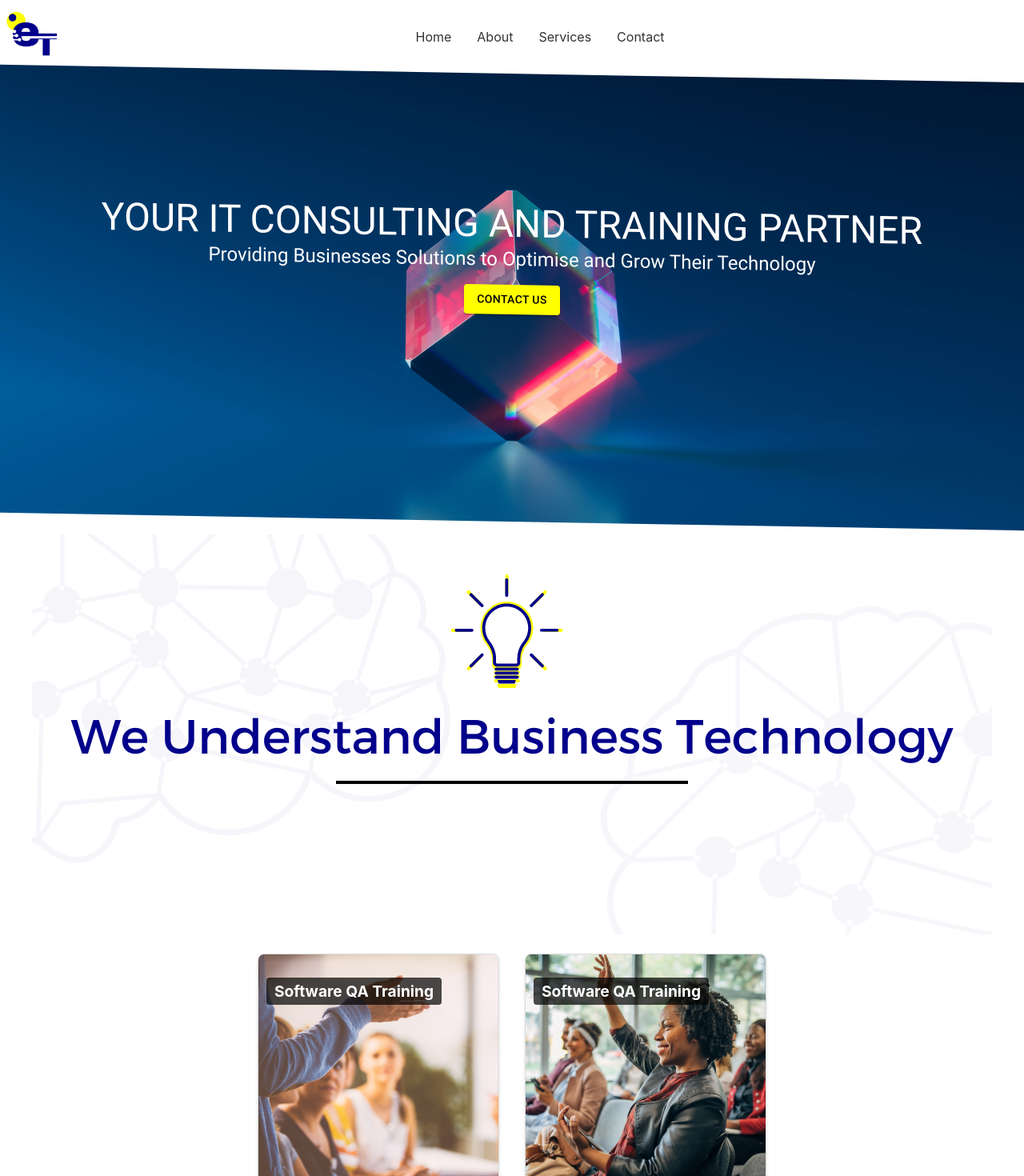
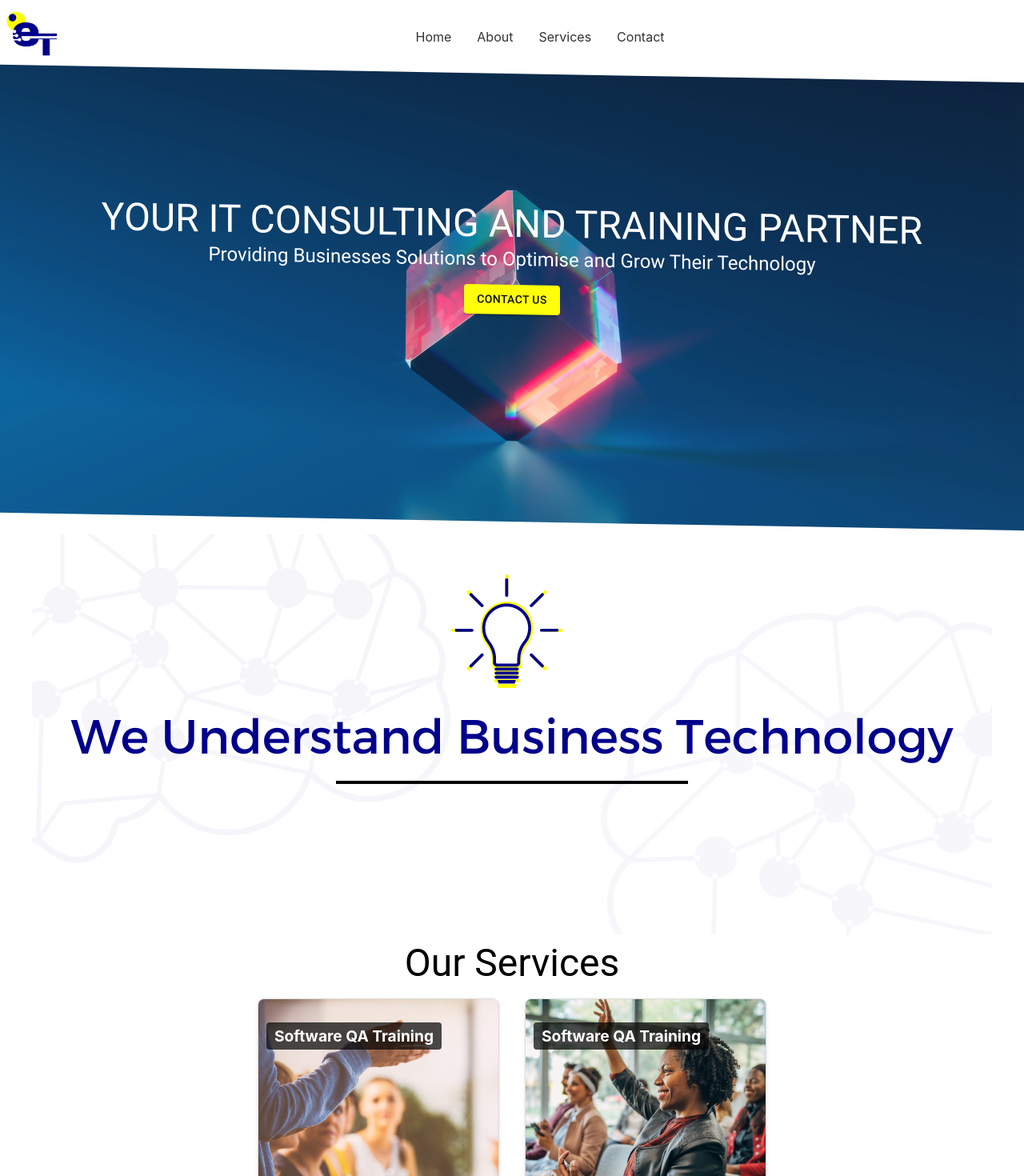
Before and after one commit to kgauzampe/econo, a React (Create React App) app: page / in a window 1280 px wide. Shown: the top 1470 px of the page at 80% size. Built offline with nearby package versions, Linux system fonts and the light colour scheme.

Commit message:
Title Added

```diff
--- a/src/Components/Home/home.css
+++ b/src/Components/Home/home.css
@@ -7,6 +7,7 @@
     transform: skewY(1deg);
     z-index: 2;
     height: 70vh;
+    opacity: 95%;
 
   }
   .weUnder{
--- a/src/Components/Home/home.js
+++ b/src/Components/Home/home.js
@@ -60,6 +60,9 @@ const Home = () => {
             </div>
             <div className="About-container">
                 <Container>
+                    <Typography variant="h3" component="h3" >
+                        Our Services
+                    </Typography>
                     <div className="about-cards">
                         <div className="card1">
                             <Serv1Card />
--- /dev/null
+++ b/src/Components/Serv1Card/Serv1Card.css
@@ -0,0 +1,6 @@
+.Serv1{
+    display: flex;
+    flex-direction: column;
+    align-items: center;
+    text-align: center;
+}
--- a/src/Components/Serv1Card/Serv1Card.js
+++ b/src/Components/Serv1Card/Serv1Card.js
@@ -4,7 +4,7 @@ import Card1 from '../Card1/card1'; // Assuming you have your Card1 component
 
 const Serv1Card = () => {
   return (
-    <Link to="/Service1" style={{ textDecoration: 'none', color: 'inherit' }}>
+    <Link className='Serv1' to="/Service1" style={{ textDecoration: 'none', color: 'inherit' }}>
       <Card1
         title="Software QA Training"
         // content="This is the content of the card. You can add more details here."
```
